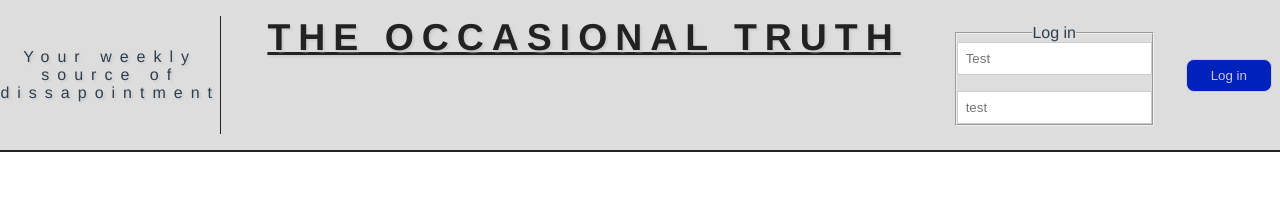
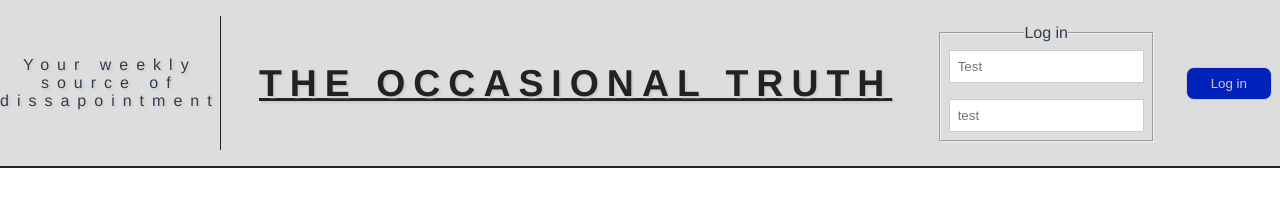
Before and after one commit to James-byds/blogpost_vue, a Vue app: page / in a window 1280 px wide. Shown: the top 198 px of the page. Built offline with nearby package versions, Linux system fonts and the light colour scheme.

Commit message:
Header_quickfix

```diff
--- a/src/components/GlobalHeader.vue
+++ b/src/components/GlobalHeader.vue
@@ -65,6 +65,9 @@ const handleLogout = () => {
     justify-content: space-between;
     background-color: #ddd;
     &__title {
+      display: flex;
+      justify-content: center;
+      align-items: center;
       text-align: center;
       font-size: 2rem;
       font-weight: bold;
@@ -100,6 +103,7 @@ const handleLogout = () => {
         flex-direction: column;
         gap: 1rem;
         margin-block: 0.5rem;
+        padding: .5rem;
       }
       &__input {
         border: 1px solid #ccc;
```
